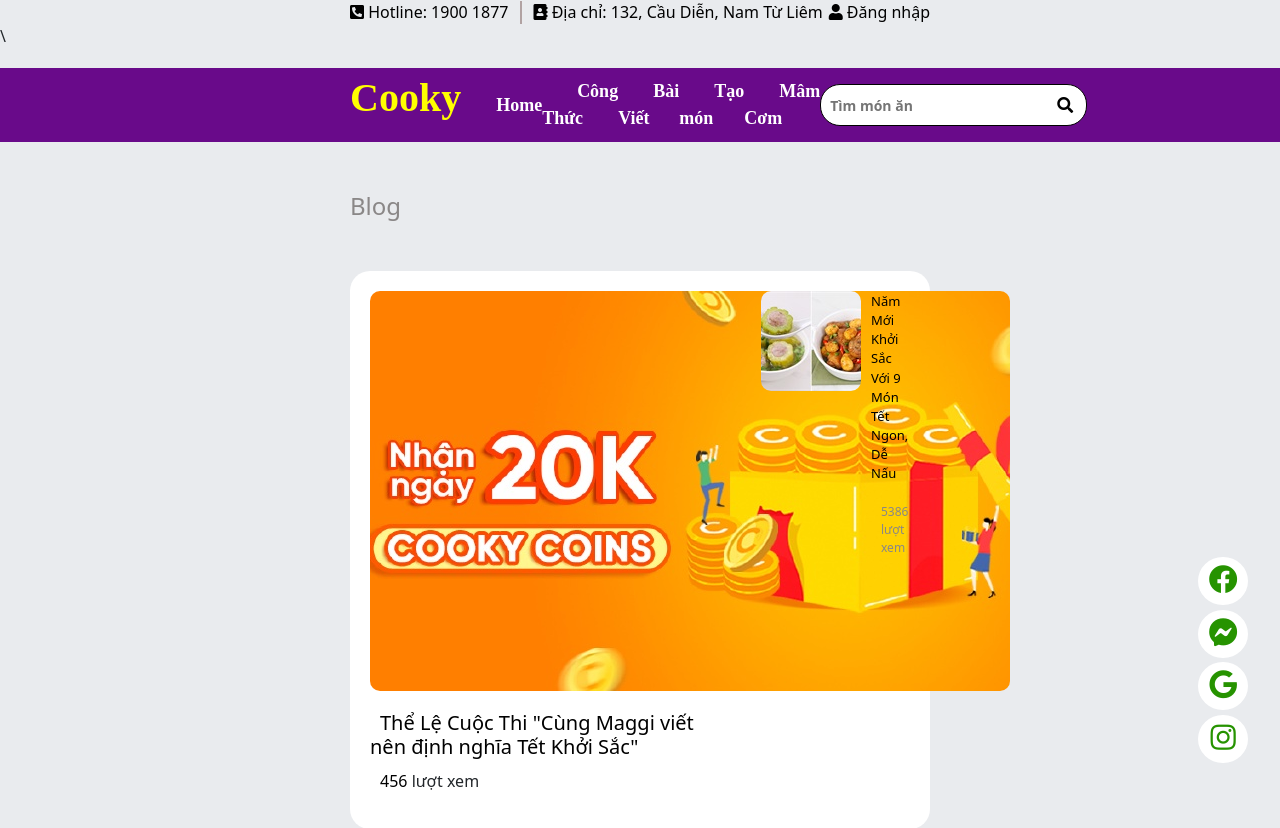
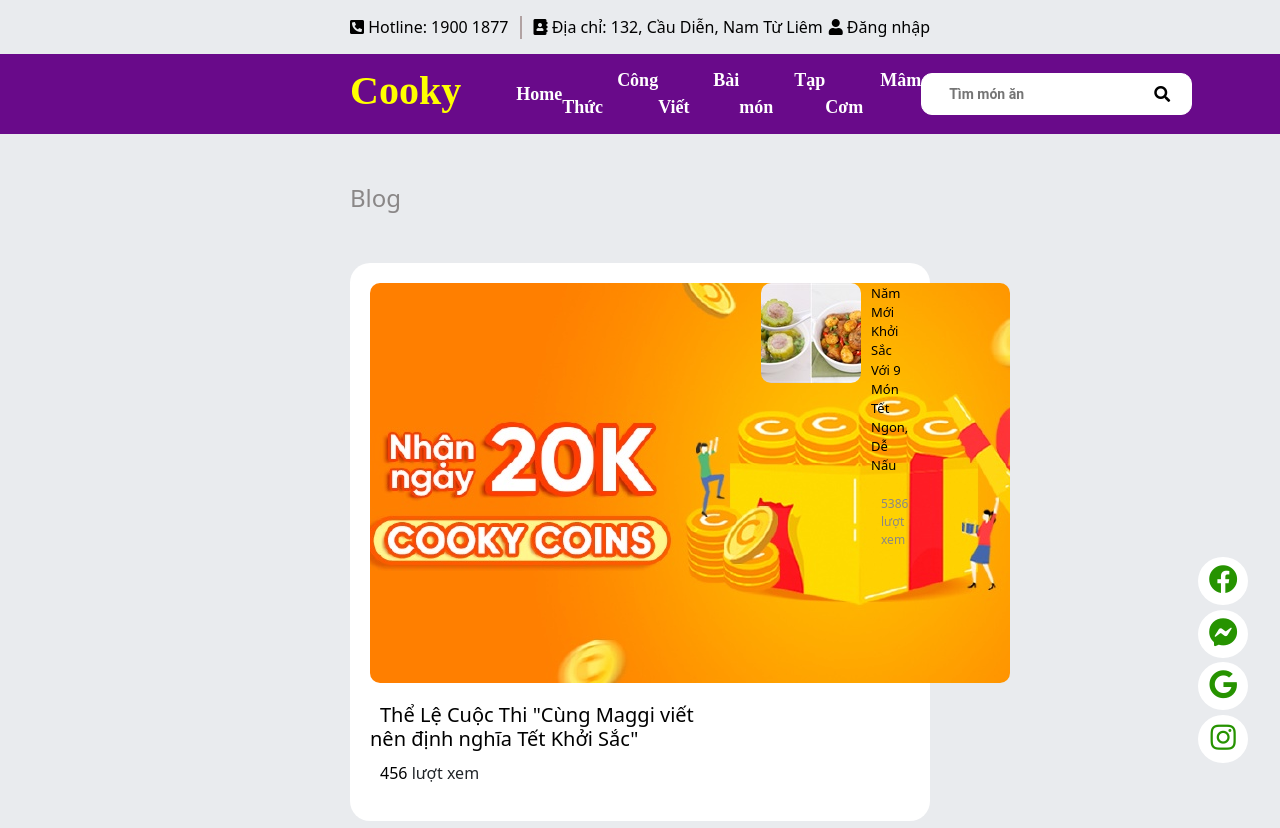
Before and after one commit to khanhnb1999/DuAn1_WebsiteCooky, a PHP site: page /page/blog.html in a window 1280 px wide. Shown: the top 828 px of the page. Run offline with PHP 8.4, Linux system fonts and the light colour scheme; some libraries are stand-ins or nearby versions.

Commit message:
update header

```diff
--- a/page/blog.css
+++ b/page/blog.css
@@ -41,7 +41,7 @@ body {
     align-items: center;
     margin-top: 10px;
     color: var(--color-black);
-  margin: 0 350px;
+    margin: 15px 350px 0 350px;
 }
 
 .introduction {
@@ -66,69 +66,71 @@ body {
 .register {
     cursor: pointer;
 }
+
 /* end header top  */
-
-.nav__bar {
-  list-style: none;
-  margin: 0;
-  padding: 0;
+.grid-header {
+    background-color: var(--color-violet);
+    color: var(--color-white);
 }
 
-.nav__item p {
-  margin-bottom: 14px;
-}
 
 .logo a {
     text-decoration: none;
-  font-family: "Times New Roman", bold;
+    font-family: "Time new Roman", " cursive";
     font-weight: 800;
     font-size: 40px;
     color: var(--color-yellow);
 }
-.header__bottom {
-  background-color: var(--color-violet);
-}
+
 .header__navigation {
     display: flex;
     justify-content: space-between;
     align-items: center;
-  margin: 20px 350px;
+    margin: 15px 350px;
 }
 
 .nav__bar {
     display: flex;
     justify-content: space-between;
     align-items: center;
+    list-style: none;
+    margin: 0;
+    padding: 10px 0;
 }
+
 
 .nav__link {
     text-decoration: none;
-  padding-left: 35px;
+    padding-left: 55px;
     color: var(--color-white);
     font-weight: 600;
+    font-family: "Times New Roman", cursive;
     font-size: 18px;
-  font-family: "Times New Roman", cursive;
 }
-/* .nav__item:hover {
-  background-color: #d778a8;
+
+.nav__link:hover {
     color: var(--color-white);
-  height: 110px;
-  justify-content: center;
-} */
+    text-decoration: underline;
+}
 /* end menu left */
 
 .search__right {
-  border: 1px solid var(--color-black);
-  border-radius: 20px;
+    border: 1px solid var(--color-white);
+    border-radius: 11px;
+    background-color: var(--color-white);
     flex-basis: 23%;
-  background-color: var(--color-white);
 }
 
 .search__cooking {
     display: flex;
     justify-content: space-between;
     align-items: center;
-  padding: 7px;
+    padding: 7px 15px;
+}
+
+.sr__input {
+    padding-left: 10px;
+    font-family: roboto;
 }
 
 .form_sr {
@@ -190,6 +209,11 @@ body {
     display: flex;
     justify-content: center;
     align-items: center;
+}
+
+.logo {
+    position: relative;
+    bottom: 3px;
 }
 
 .box__overlay .title {
--- a/page/blog.html
+++ b/page/blog.html
@@ -117,6 +117,7 @@
                                     </div>
                                 </div>
                             </div>
+
                             <!-- form forgot password -->
                             <div class="modal__footer">
                                 <div class="form__account">
@@ -133,16 +134,17 @@
                     </form>
                 </div>
             </div>
+
             <!-- end form register -->
         </div>
-        <!-- Introduction and call contact about store -->\
+        <!-- Introduction and call contact about store -->
+        <div class="grid-header">
+            <div class="header__navigation">
 
-        <div class="header__bottom">
-            <div class="header__navigation">
                 <div class="menu__left">
                     <ul class="nav__bar">
-                        <li class="nav__item">
-                            <p class="logo"><a href="" class="logo">Cooky</a></p>
+                        <li class="nav__item ">
+                            <span class="logo"><a href="">Cooky</a></span>
                         </li>
                         <li class="nav__item">
                             <a href="./index.html" class="nav__link">Home</a>
@@ -154,7 +156,7 @@
                             <a href="./blog.html" class="nav__link">Bài Viết</a>
                         </li>
                         <li class="nav__item">
-                            <a href="./blog.html" class="nav__link">Tạo món</a>
+                            <a href="./blog.html" class="nav__link">Tạp món</a>
                         </li>
                         <li class="nav__item dropdown__menu">
                             <a href="javascript:void(0)" class="nav__link">Mâm Cơm
@@ -162,10 +164,10 @@
                             </a>
                             <div class="price__trays" id="active_tray">
                                 <ul>
-                                    <li class="list__item"><a href="">Giá:100 - 200</a></li>
-                                    <li class="list__item"><a href="">Giá:100 - 200</a></li>
-                                    <li class="list__item"><a href="">Giá:100 - 200</a></li>
-                                    <li class="list__item"><a href="">Giá:100 - 200</a></li>
+                                    <li class="list__item"><a href="">Mâm cơm: 1 người</a></li>
+                                    <li class="list__item"><a href="">Mâm cơm: 2 người</a></li>
+                                    <li class="list__item"><a href="">Mâm cơm: 3 người</a></li>
+                                    <li class="list__item"><a href="">Mâm cơm: 4 người</a></li>
                                 </ul>
                             </div>
                         </li>
@@ -185,7 +187,7 @@
                 </div>
             </div>
         </div>
-        <!-------------------------- end navigation----------------------------------------- -->
+        <!-- end navigation -->
     </header>
     <!---------------------------------------------------------------------------------- end header------------------------- -->
     <div class="grid__app">
```
Also changed, not shown: other parts of page/blog.css (+28 -8 lines), page/fomular.css (+51 -30 lines), page/fomular.html (+11 -33 lines). Lines whose indentation alone changed are shown as unchanged.
